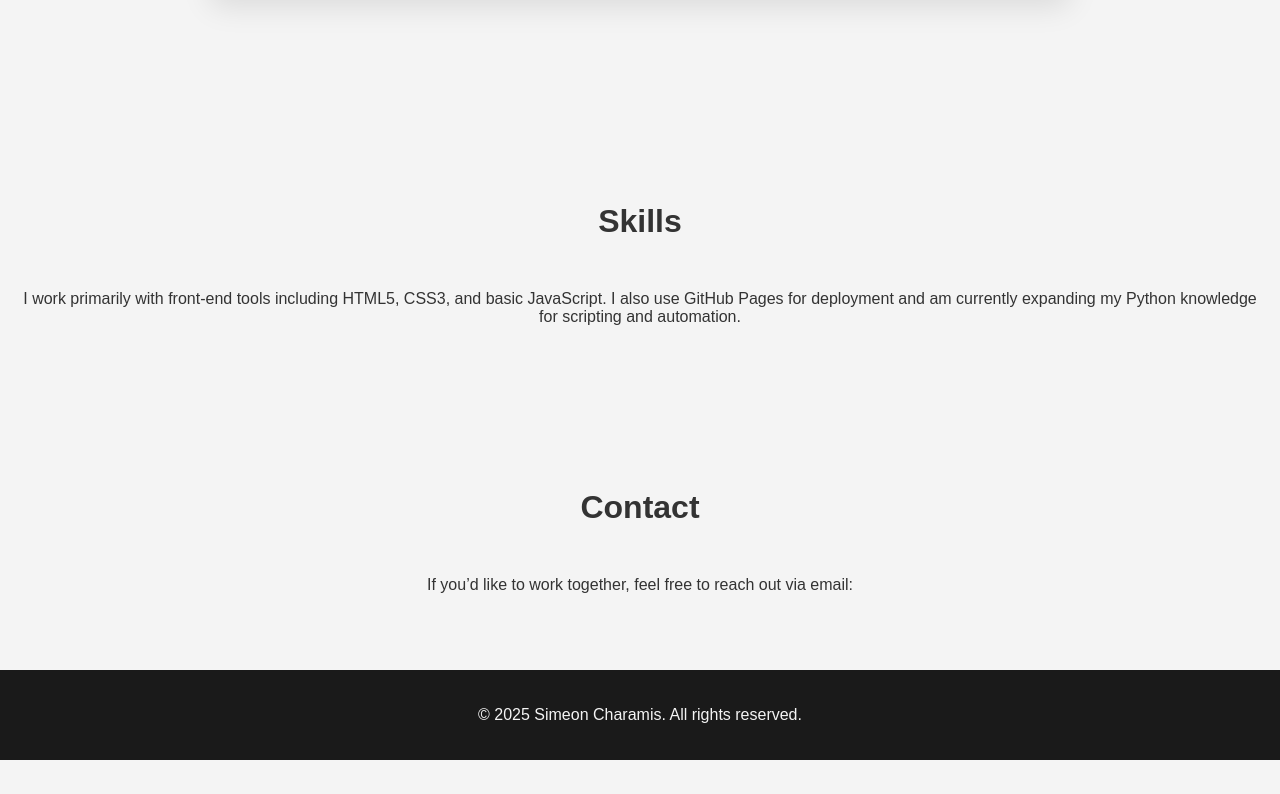
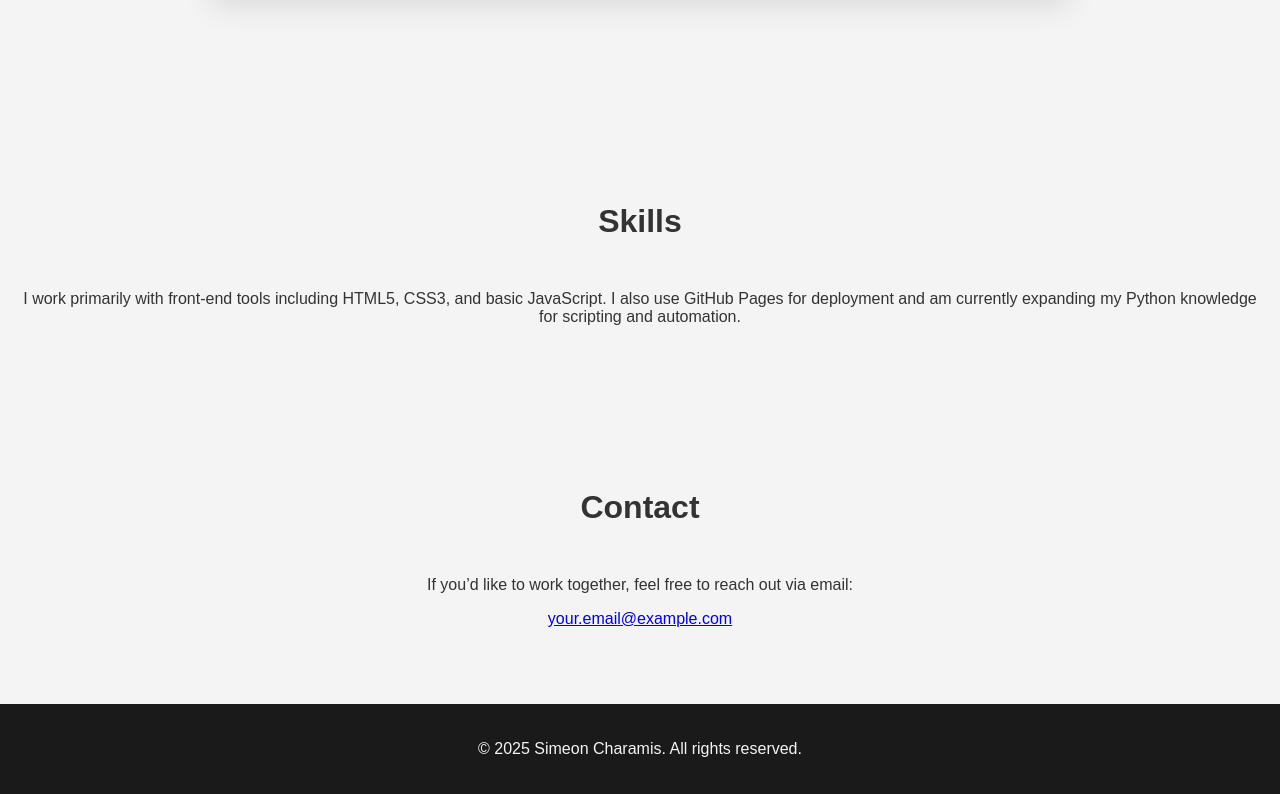
Before and after one commit to EdgeGr/my-portfolio, a plain HTML site: page index.html in a window 1280 px wide. Shown: the part 2498-3292 px from the top of the page. Before the commit the page ends 3258 px from the top, so only its background shows below. Drawn offline with Linux system fonts and the light colour scheme.

Commit message:
Update index.html

```diff
--- a/index.html
+++ b/index.html
@@ -146,7 +146,7 @@
   <section class="section" id="contact">
     <h2>Contact</h2>
     <p>If you’d like to work together, feel free to reach out via email:</p>
-    <p><a href="mailto:your.email@example.com"></a></p>
+    <p><a href="mailto:your.email@example.com">your.email@example.com</a></p>
   </section>
 
   <footer class="footer">
```
